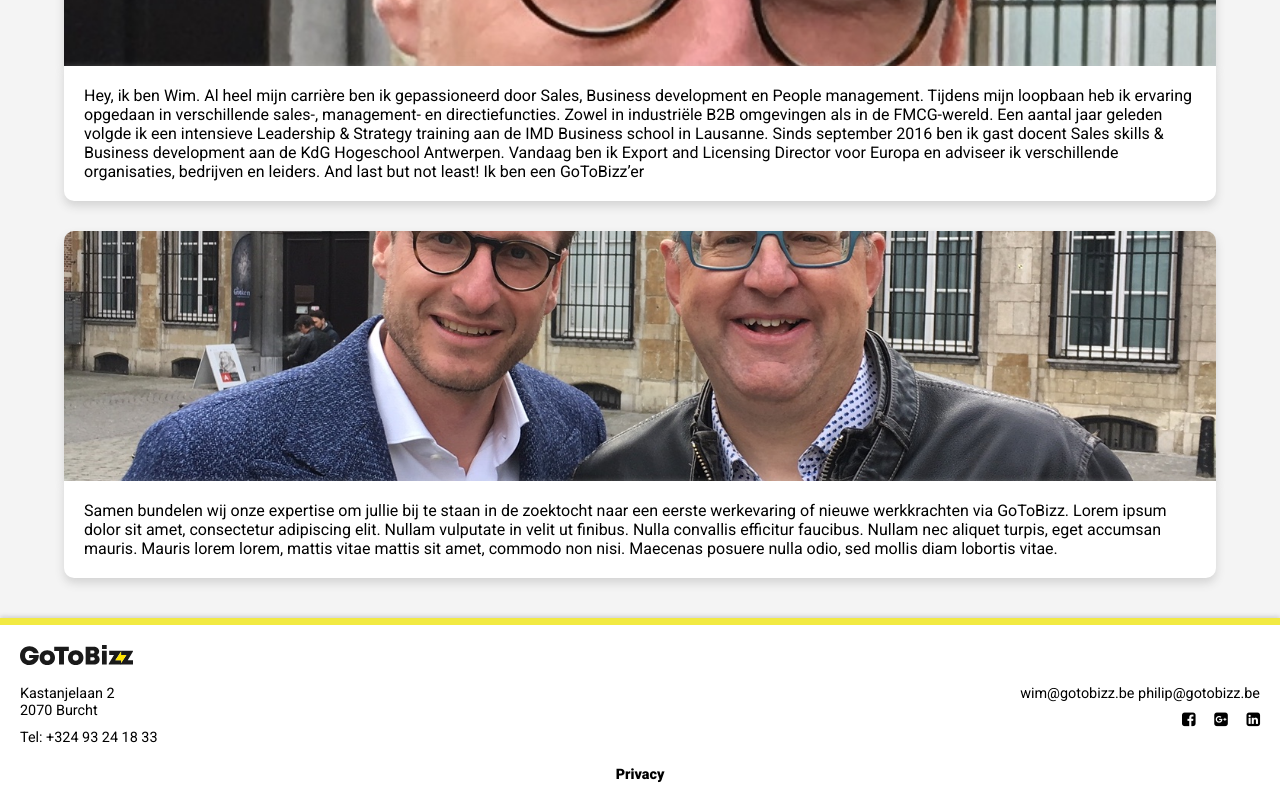
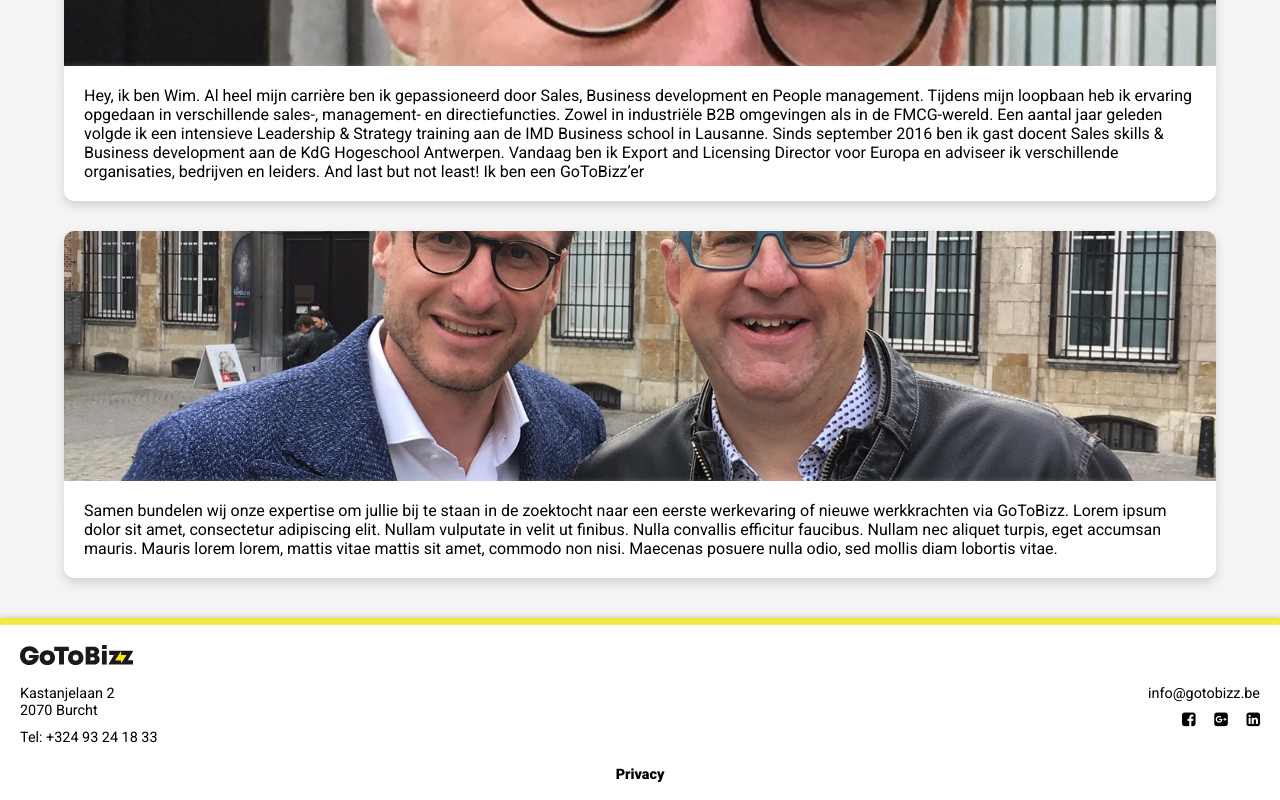
Before and after one commit to robinflorindo/GoToBizz, a plain HTML site: page about.html in a window 1280 px wide. Shown: the part 689-1489 px from the top of the page. Drawn offline with Linux system fonts and the light colour scheme.

Commit message:
update footer

```diff
--- a/about.html
+++ b/about.html
@@ -61,7 +61,7 @@
             <div class="text-left"><a href="tel:+32493241833">Tel: +324 93 24 18 33</a></div>
         </div>
         <div class="right">
-            <div class="text-right"><a href="mailto:wim@gotbizz.be">wim@gotobizz.be</a> <a href="mailto:philip@gotbizz.be">philip@gotobizz.be</a></div>
+            <div class="text-right"><a href="mailto:info@gotbizz.be">info@gotobizz.be</a></div>
             <div class="text-right"><i class="fa fa-facebook-square"></i> <i class="fa fa-google-plus-square"></i> <i class="fa fa-linkedin-square"></i></div>
         </div>
         <div class="bottom"><a href="gdpr.html">Privacy</a></div>
```
Also changed, not shown: activiteiten.html (+1 -1 lines), business.html (+1 -1 lines), contact.html (+1 -1 lines), gdpr.html (+1 -1 lines), index.html (+1 -1 lines), youngprof.html (+1 -1 lines).
